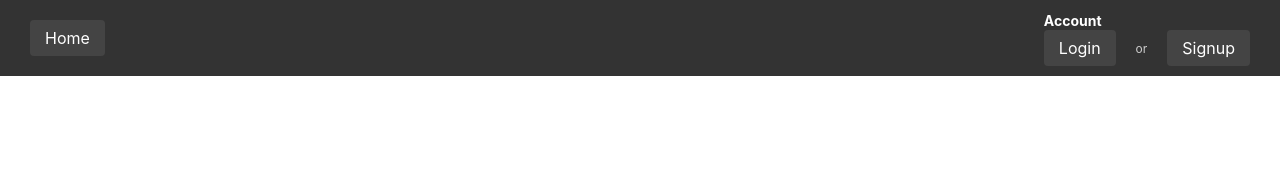
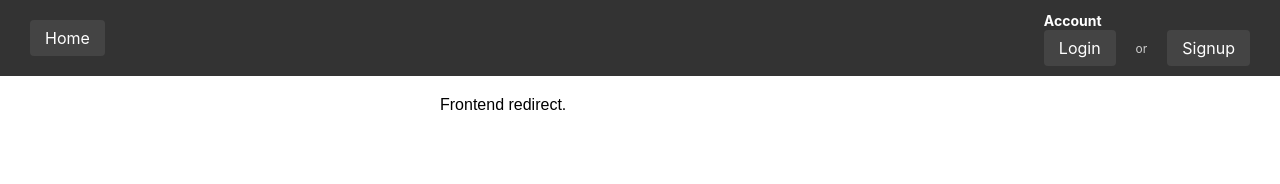
Before and after one commit to ivanenkomaksym/go-twitter-clone, a React (Create React App) app in the folder twitter-clone-client/: page /callback in a window 1280 px wide. Shown: the top 184 px of the page. Built offline with nearby package versions, Linux system fonts and the light colour scheme.

Commit message:
In UI redirect to server login page. Add Callback page.

```diff
--- a/twitter-clone-client/src/App.js
+++ b/twitter-clone-client/src/App.js
@@ -4,6 +4,7 @@ import { Routes, Route } from 'react-router-dom'
 import TweetForm from './components/TweetForm';
 import Login from './components/Login';
 import Nav from "./components/Nav"
+import Callback from './components/Callback'
 import './App.css';
 
 function App() {
@@ -13,6 +14,7 @@ function App() {
       <Routes>
         <Route path="/" element={<TweetForm />} />
         <Route path="/account/login" element={<Login />} />
+        <Route path="/callback" element={<Callback />} />
       </Routes>
     </div>
   );
--- /dev/null
+++ b/twitter-clone-client/src/components/Callback.js
@@ -0,0 +1,33 @@
+import React, { useEffect, useState } from 'react';
+import { useNavigate } from 'react-router-dom';
+import CallbackStyles from "./Callback.module.css"
+
+function Callback() {
+  const navigate = useNavigate();
+  const [idToken, setIdToken] = useState('');
+
+  useEffect(() => {
+    console.log('Callback component mounted');
+    const search = window.location.search;
+    const query = new URLSearchParams(search);
+    const idToken = query.get('id_token');
+    const refreshToken = query.get('refresh_token');
+
+    if (idToken) {
+      setIdToken(idToken);
+      // Handle successful login response
+      console.log(`Organization login successful. idToken: ${idToken}\nrefreshToken: ${refreshToken}`);
+    } else {
+      // Handle error or invalid token
+      console.error('ID token not found in the callback URL');
+    }
+  }, [navigate]);
+
+  return (
+      <div className={CallbackStyles.container}>
+          Frontend redirect.
+      </div>
+  );
+};
+
+export default Callback;
--- /dev/null
+++ b/twitter-clone-client/src/components/Callback.module.css
@@ -0,0 +1,6 @@
+.container {
+    padding: 20px;
+    max-width: 400px;
+    margin: auto;
+    font-family: Arial, sans-serif;
+  }
--- a/twitter-clone-client/src/components/Login.js
+++ b/twitter-clone-client/src/components/Login.js
@@ -1,17 +1,20 @@
-import React, { useState } from "react";
-import { Link, useNavigate } from "react-router-dom";
+import React, { useState, useEffect } from "react";
 import LoginStyles from "./Login.module.css"
+import {loginAuthorizeUrl} from "../config.js"
 
 function Login() {
-    const handleLoginClick = () => {
-        console.log(`Send request to login.`);
-    };
+    const [clicked, setClicked] = useState(false);
+    useEffect(() => {
+        if (clicked) {
+            window.location.assign(loginAuthorizeUrl);
+        }
+    });
 
     return (
         <div className={LoginStyles.loginContainer}>
             <div className={LoginStyles.loginContainerv2}>
                 <h1>Welcome back</h1>
-                <button className={LoginStyles.loginBTN} onClick={handleLoginClick}>
+                <button onClick={() => setClicked(true)} className={LoginStyles.loginBTN}>
                     Login
                 </button>
             </div>
--- a/twitter-clone-client/src/config.js
+++ b/twitter-clone-client/src/config.js
@@ -3,3 +3,5 @@ const featureFlags = {
 };
 
 export default featureFlags;
+
+export const loginAuthorizeUrl = "http://localhost:8016/auth/google/login";
```
